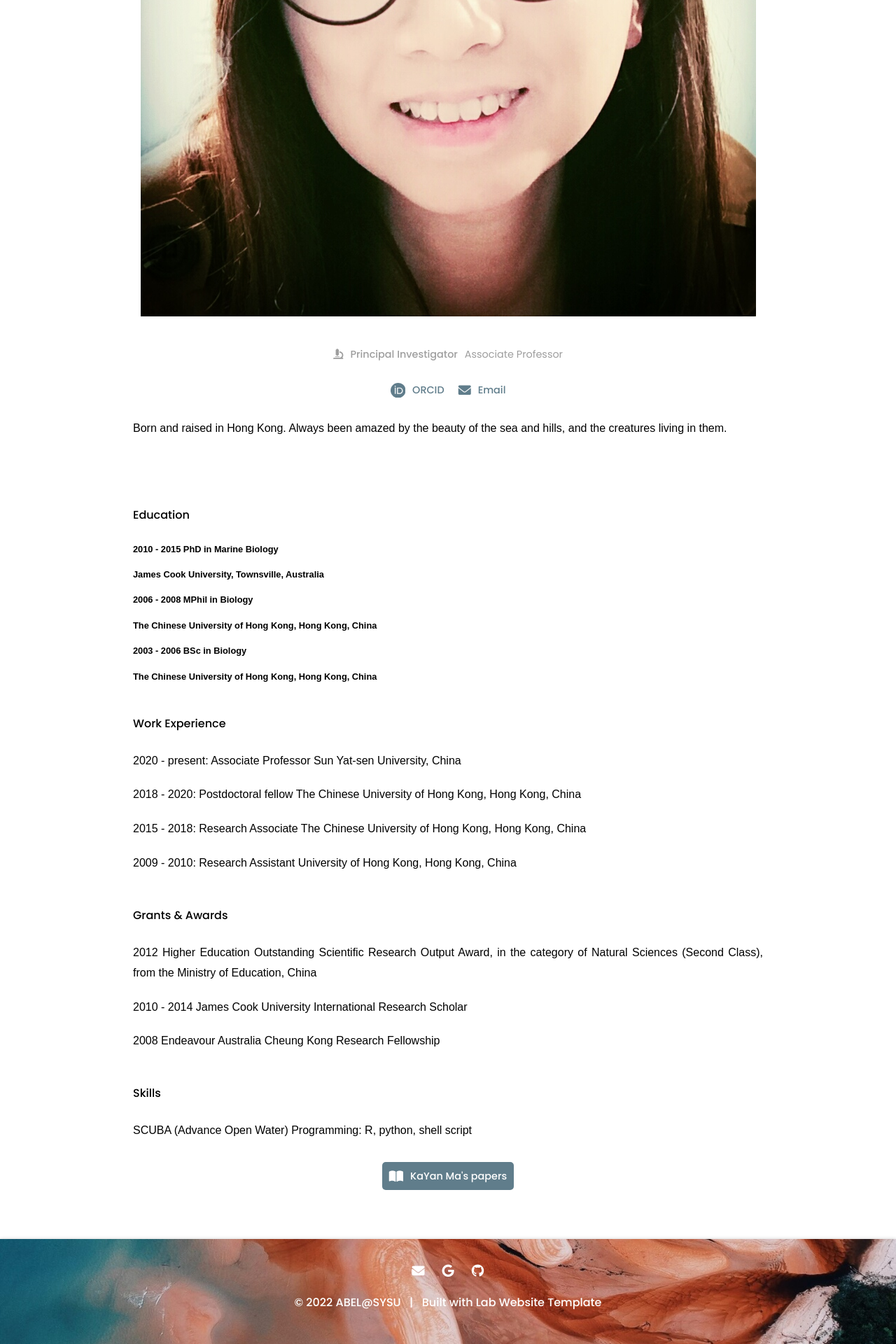
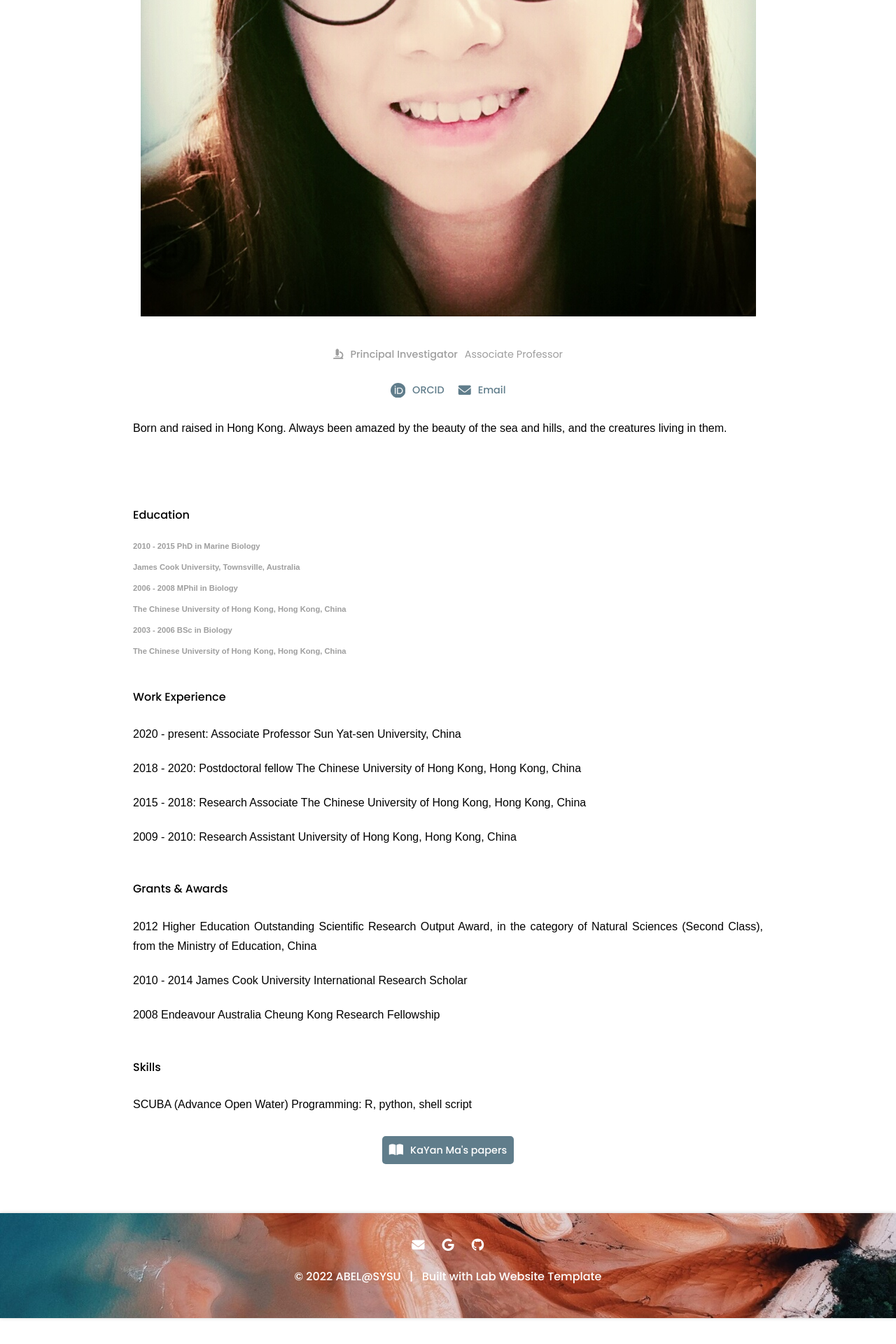
Before and after one commit to abel-sysu/en, a Jekyll site: the page built from _members/kayan-ma.md, in a window 1280 px wide. Shown: the part 829-2749 px from the top of the page at 70% size. Built offline with Jekyll 4.4.1, drawn with Linux system fonts in a browser that asks for light colours; after the commit the page ends 2712 px from its top, so only the background shows below that.

Commit message:
Update heading.scss

```diff
--- a/css/heading.scss
+++ b/css/heading.scss
@@ -44,8 +44,8 @@ h4 {
   text-align: left;
 }
 h5 {
-  font-size: 0.8rem;
+  font-size: 0.7rem;
   text-align: left;
-  font-family: $serif;
-  olor: $gray-500;
+  color: $gray-500;
+  line-height: 1;
 }
```
